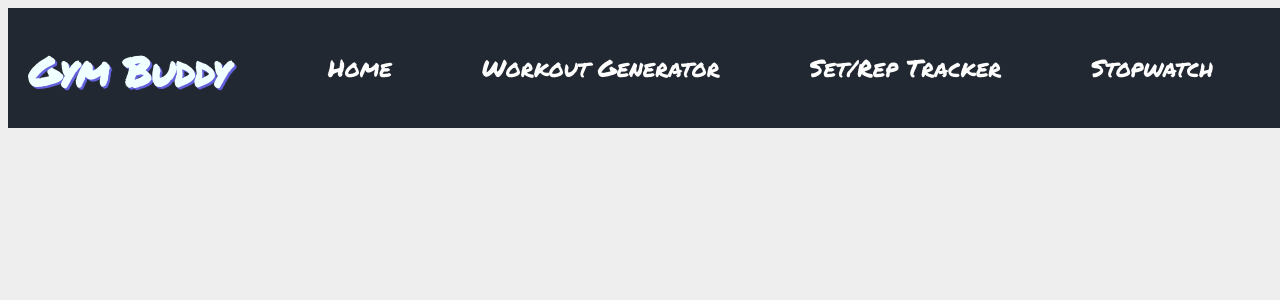
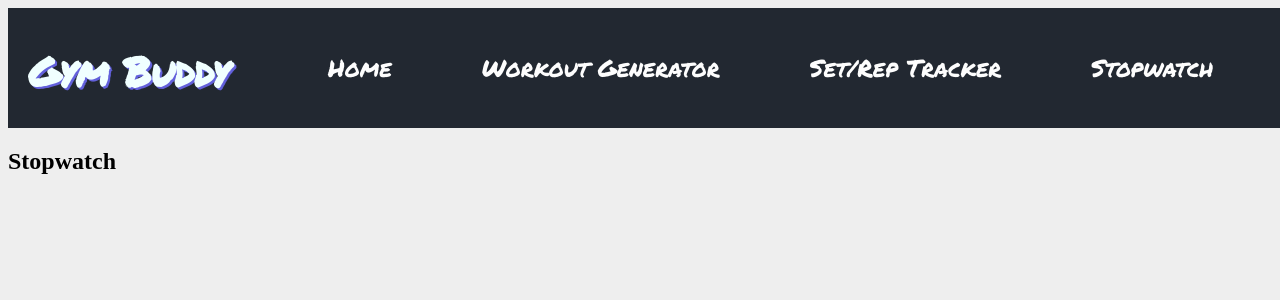
Before and after one commit to b-e-n-murray/react-gym-buddy-app, a React (Create React App) app: page /stopwatch in a window 1280 px wide. Shown: the top 300 px of the page. Built offline with nearby package versions, Linux system fonts and the light colour scheme; a web font is replaced by a local one.

Commit message:
Added new stopwatch link

```diff
--- a/src/App.tsx
+++ b/src/App.tsx
@@ -3,6 +3,7 @@ import "./App.css";
 import UserPrompts from "./components/UserPrompts";
 import { Route, Routes } from "react-router-dom";
 import NavBar from "./components/NavBar";
+import Stopwatch from "./components/Stopwatch";
 
 function App(): JSX.Element {
   return (
@@ -15,6 +16,9 @@ function App(): JSX.Element {
       <Routes>
         <Route path="/generator" element={<UserPrompts />} />
       </Routes>
+      <Routes>
+        <Route path="/stopwatch" element={<Stopwatch />} />
+      </Routes>
     </>
   );
 }
--- a/src/components/NavBar.tsx
+++ b/src/components/NavBar.tsx
@@ -33,8 +33,7 @@ function NavBar(): JSX.Element {
           <div className="link-container">
             <Link
               className="nav-link"
-              onClick={comingSoonAlert}
-              to="/generator"
+              to="/stopwatch"
             >
               Stopwatch
             </Link>
--- /dev/null
+++ b/src/components/Stopwatch.tsx
@@ -0,0 +1,7 @@
+function Stopwatch(): JSX.Element {
+    return (
+        <h2>Stopwatch</h2>
+    )
+}
+
+export default Stopwatch
```
